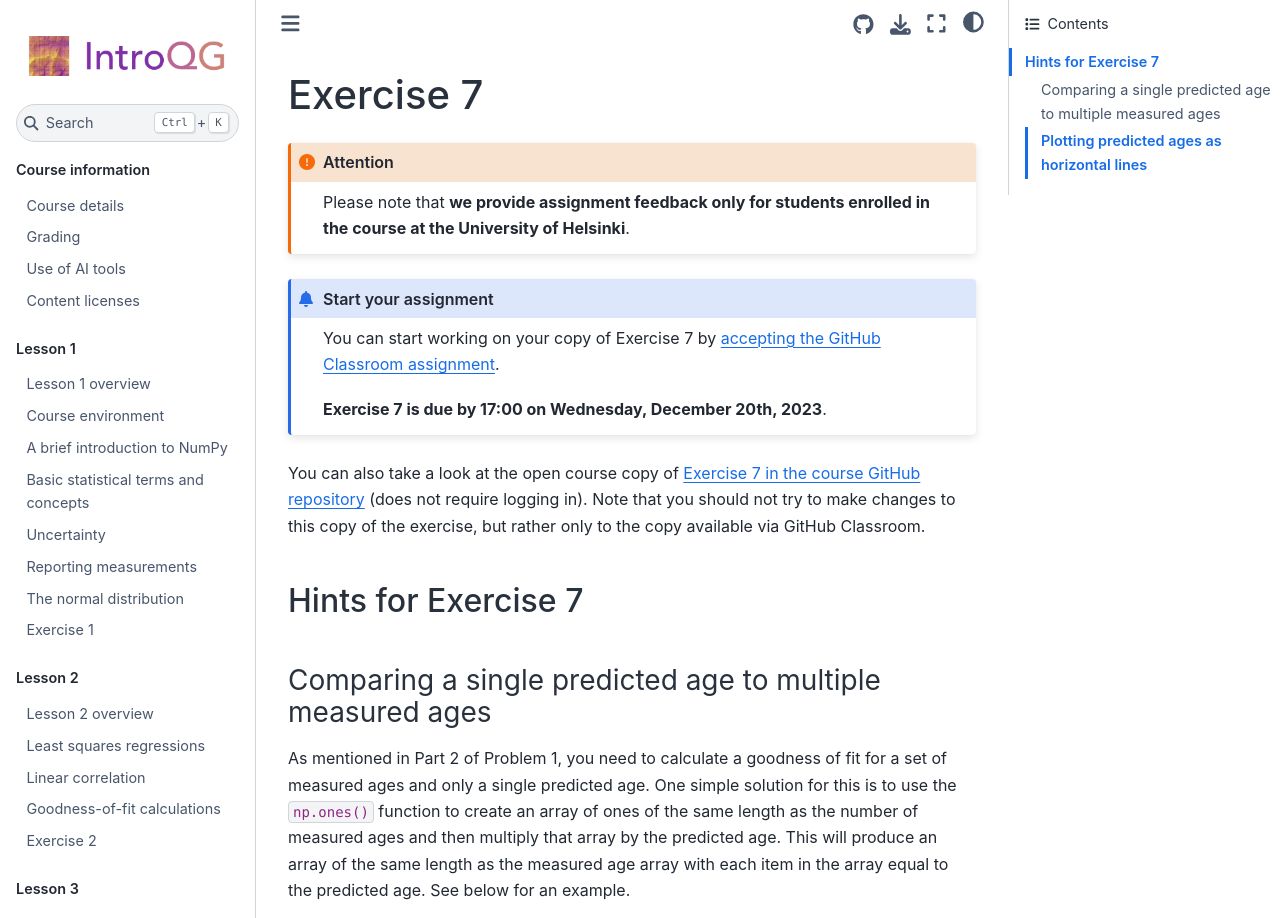
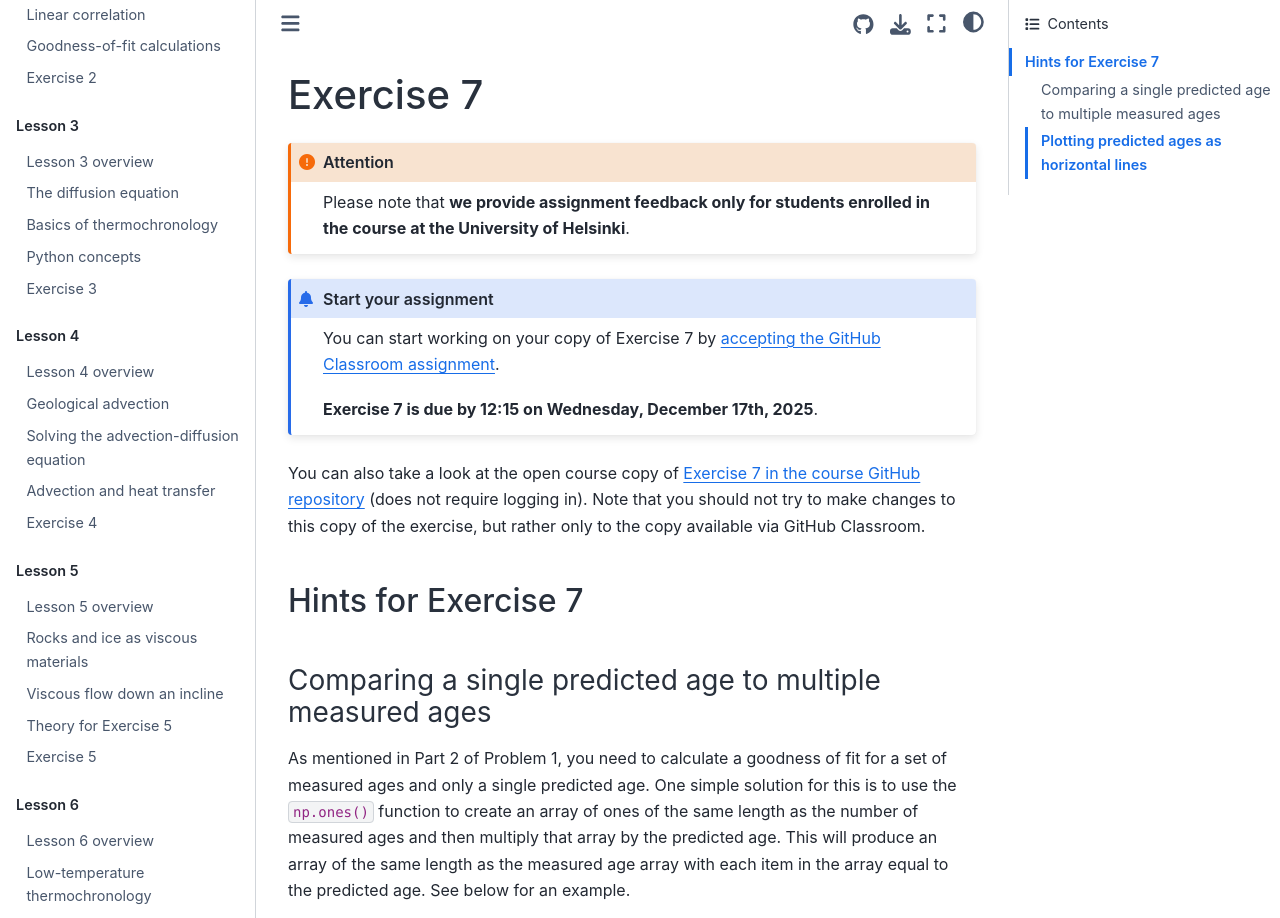
Before and after one commit to IntroQG/site, a Sphinx documentation site: the page built from source/lessons/L7/exercise-7.rst, in a window 1280 px wide and 1400 px high, cut to the strip 0-918 px from the top of the window. Built offline with Sphinx 7.4.7 and the Sphinx Book theme 1.1.4, drawn with Linux system fonts in a browser that asks for light colours; some of the changed text lies outside the part shown.

Commit message:
Update for week 7 (2025)

```diff
--- a/source/lessons/L7/exercise-7.rst
+++ b/source/lessons/L7/exercise-7.rst
@@ -7,11 +7,11 @@
 
 .. admonition:: Start your assignment
 
-    You can start working on your copy of Exercise 7 by `accepting the GitHub Classroom assignment <https://classroom.github.com/a/vW6IlsWj>`__.
+    You can start working on your copy of Exercise 7 by `accepting the GitHub Classroom assignment <https://classroom.github.com/a/uNQo7HZk>`__.
 
-    **Exercise 7 is due by 17:00 on Wednesday, December 20th, 2023**.
+    **Exercise 7 is due by 12:15 on Wednesday, December 17th, 2025**.
 
-You can also take a look at the open course copy of `Exercise 7 in the course GitHub repository <https://github.com/IntroQG-2023/Exercise-7>`__ (does not require logging in).
+You can also take a look at the open course copy of `Exercise 7 in the course GitHub repository <https://github.com/IntroQG-2025/Exercise-7>`__ (does not require logging in).
 Note that you should not try to make changes to this copy of the exercise, but rather only to the copy available via GitHub Classroom.
 
 Hints for Exercise 7
```
Also changed, not shown: source/index.rst (+6 -6 lines).
